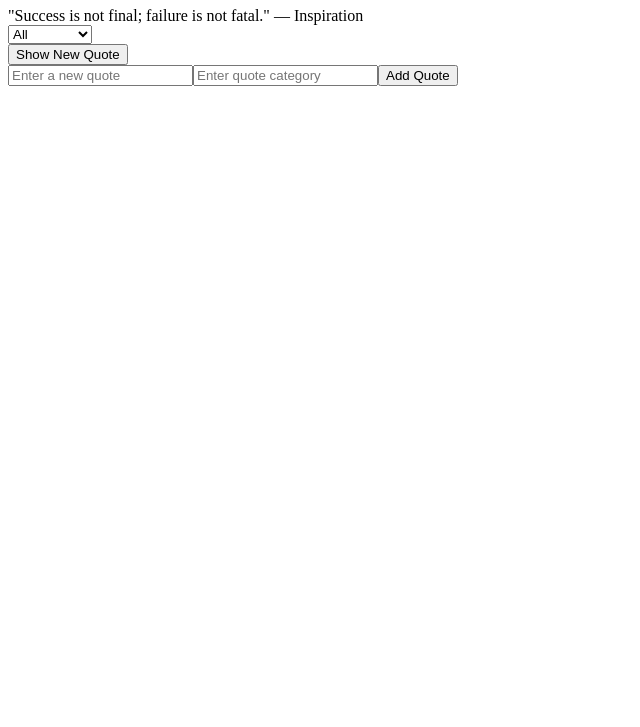
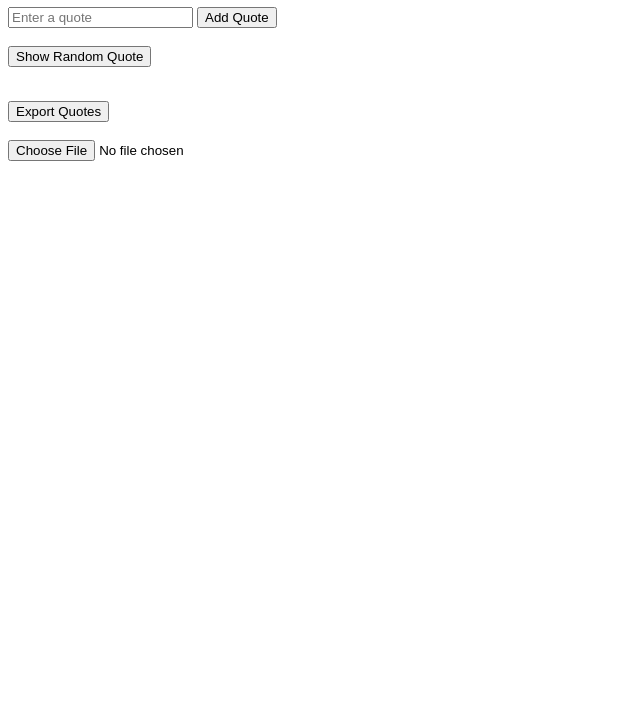
Before and after one commit to okunborabigail-bit/alx_fe_javascript, a plain HTML site: page dom-manipulation/index.html in a window 1280 px wide. Shown: the part 73-800 px from the top of the page, without its empty margins (0-640 px from the left). Drawn offline with Linux system fonts and the light colour scheme.

Commit message:
Update index.html

```diff
--- a/dom-manipulation/index.html
+++ b/dom-manipulation/index.html
@@ -1,24 +1,28 @@
 <!DOCTYPE html>
 <html lang="en">
 <head>
-  <meta charset="UTF-8">
-  <meta name="viewport" content="width=device-width, initial-scale=1.0">
+  <meta charset="UTF-8" />
   <title>Dynamic Quote Generator</title>
 </head>
 <body>
+
   <h1>Dynamic Quote Generator</h1>
 
-  <!-- Quote output -->
-  <div id="quoteDisplay"></div>
+  <input type="text" id="quoteInput" placeholder="Enter a quote" />
+  <button onclick="addQuote()">Add Quote</button>
 
-  <!-- Category filter -->
-  <div id="categoryContainer"></div>
+  <br><br>
 
-  <!-- Button to show new quote -->
-  <button id="newQuote">Show New Quote</button>
+  <button onclick="displayRandomQuote()">Show Random Quote</button>
+  <p id="quoteDisplay"></p>
 
-  <!-- Form will be generated dynamically -->
-  <div id="formContainer"></div>
+  <br>
+
+  <button onclick="exportQuotes()">Export Quotes</button>
+
+  <br><br>
+
+  <input type="file" accept=".json" onchange="importFromJsonFile(event)" />
 
   <script src="script.js"></script>
 </body>
```
